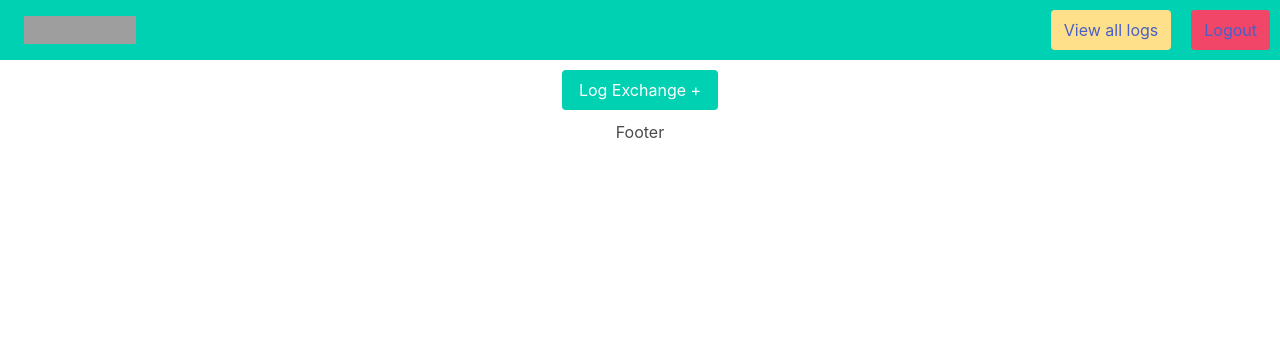
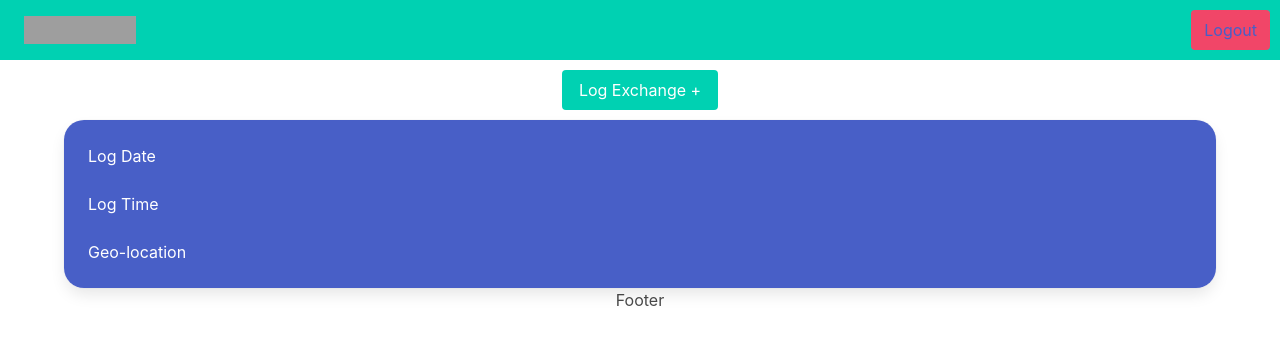
Before and after one commit to CamSkiTheDev/Safe-Exchange, a React (Create React App) app: page /logs in a window 1280 px wide. Shown: the top 344 px of the page. Built offline with nearby package versions, Linux system fonts and the light colour scheme; no server answers; sample sign-in values are in the browser's storage; grey boxes are pictures that could not be loaded.

Commit message:
updated bulma

```diff
--- a/src/App.css
+++ b/src/App.css
@@ -37,6 +37,15 @@
   margin: 10px;
 }
 
+.hero,
+.card {
+  border-radius: 20px !important;
+}
+
+.logo {
+  height: 100px !important;
+}
+
 @keyframes App-logo-spin {
   from {
     transform: rotate(0deg);
--- a/src/components/Header.js
+++ b/src/components/Header.js
@@ -13,11 +13,6 @@ function Header(props) {
                 </Link>
             </div>
             <div className="navbar-end">
-                <div className="navbar-item button is-warning">
-                    <Link to="/logs">
-                        <div>View all logs</div>
-                    </Link>
-                </div>
                 <div className="navbar-item button is-danger">
                 {currentUser ? (
                     <Link onClick={logout}>Logout</Link>
--- a/src/pages/Logs.js
+++ b/src/pages/Logs.js
@@ -1,3 +1,6 @@
+import { useState } from "react";
+import {Link} from "react-router-dom"
+
 function Logs(props) {
   const logExchange = async () =>
     window.navigator.geolocation.getCurrentPosition(async (position) => {
@@ -25,6 +28,20 @@ function Logs(props) {
       <button className="button is-primary" onClick={logExchange}>
         Log Exchange +
       </button>
+
+      <div className="card">
+        <div class="card-content hero is-link">
+          <div class="content level-left">
+            Log Date
+          </div>
+          <div class="content level-left">
+            Log Time
+          </div>
+          <div class="content level-left">
+            Geo-location
+          </div>
+         </div>
+      </div>
     </div>
   );
 }
```
Also changed, not shown: src/pages/LandingPage.js (deleted, +0 -14 lines).
